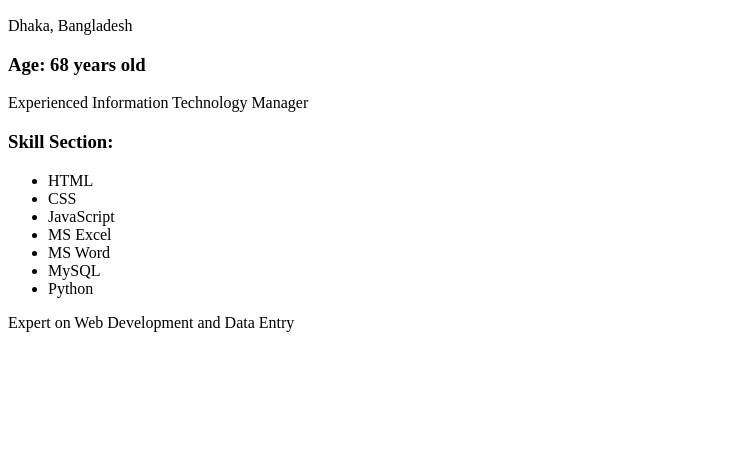
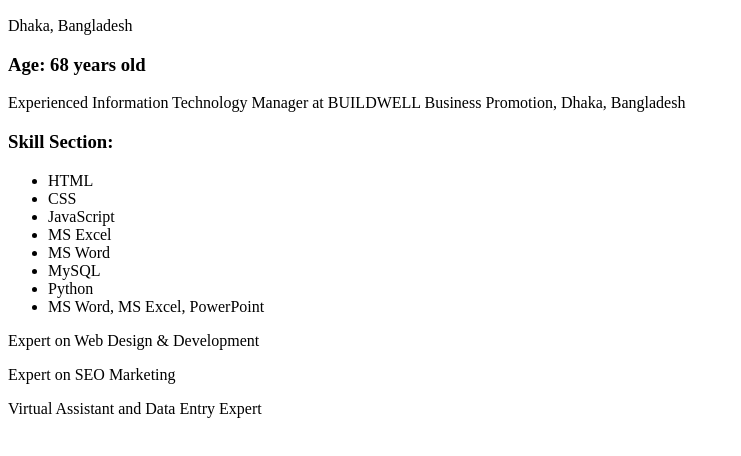
Before and after one commit to kazi-salam/git-github-review, a plain HTML site: page index.html in a window 1280 px wide. Shown: the part 136-592 px from the top of the page, without its empty margins (0-741 px from the left). Drawn offline with Linux system fonts and the light colour scheme.

Commit message:
second commit

```diff
--- a/index.html
+++ b/index.html
@@ -16,7 +16,7 @@
   <p>Dhaka, Bangladesh</p>
   <section>
     <h3>Age: 68 years old</h3>
-    <p>Experienced Information Technology Manager</p>
+    <p>Experienced Information Technology Manager at BUILDWELL Business Promotion, Dhaka, Bangladesh</p>
   </section>
   <section>
     <h3>Skill Section: </h3>
@@ -28,8 +28,11 @@
       <li>MS Word</li>
       <li>MySQL</li>
       <li>Python</li>
+      <li>MS Word, MS Excel, PowerPoint</li>
     </ul>
-    <p>Expert on Web Development and Data Entry</p>
+    <p>Expert on Web Design & Development</p>
+    <p>Expert on SEO Marketing</p>
+    <p>Virtual Assistant and Data Entry Expert</p>
   </section>
 </body>
 
```
Also changed, not shown: 1 other file.
